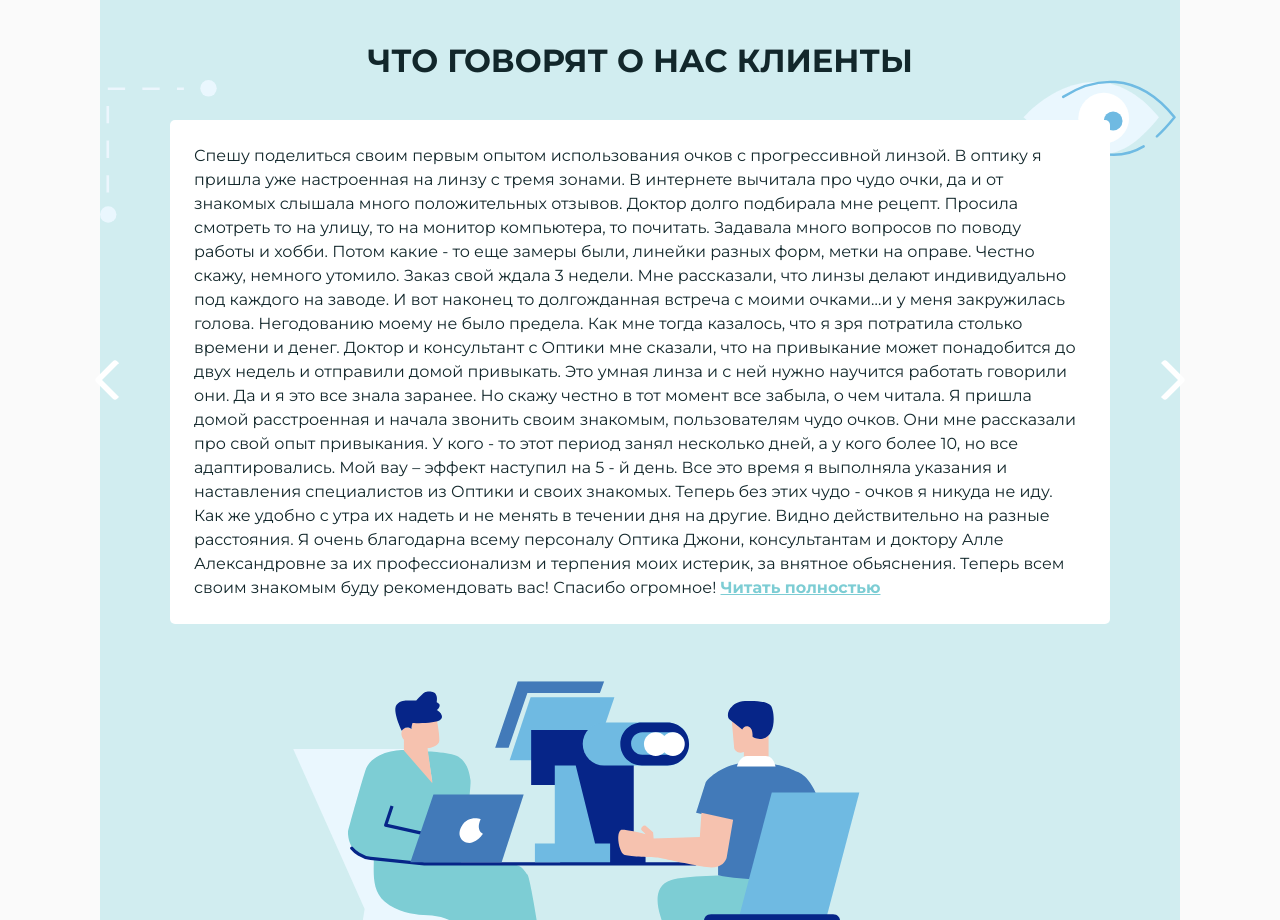
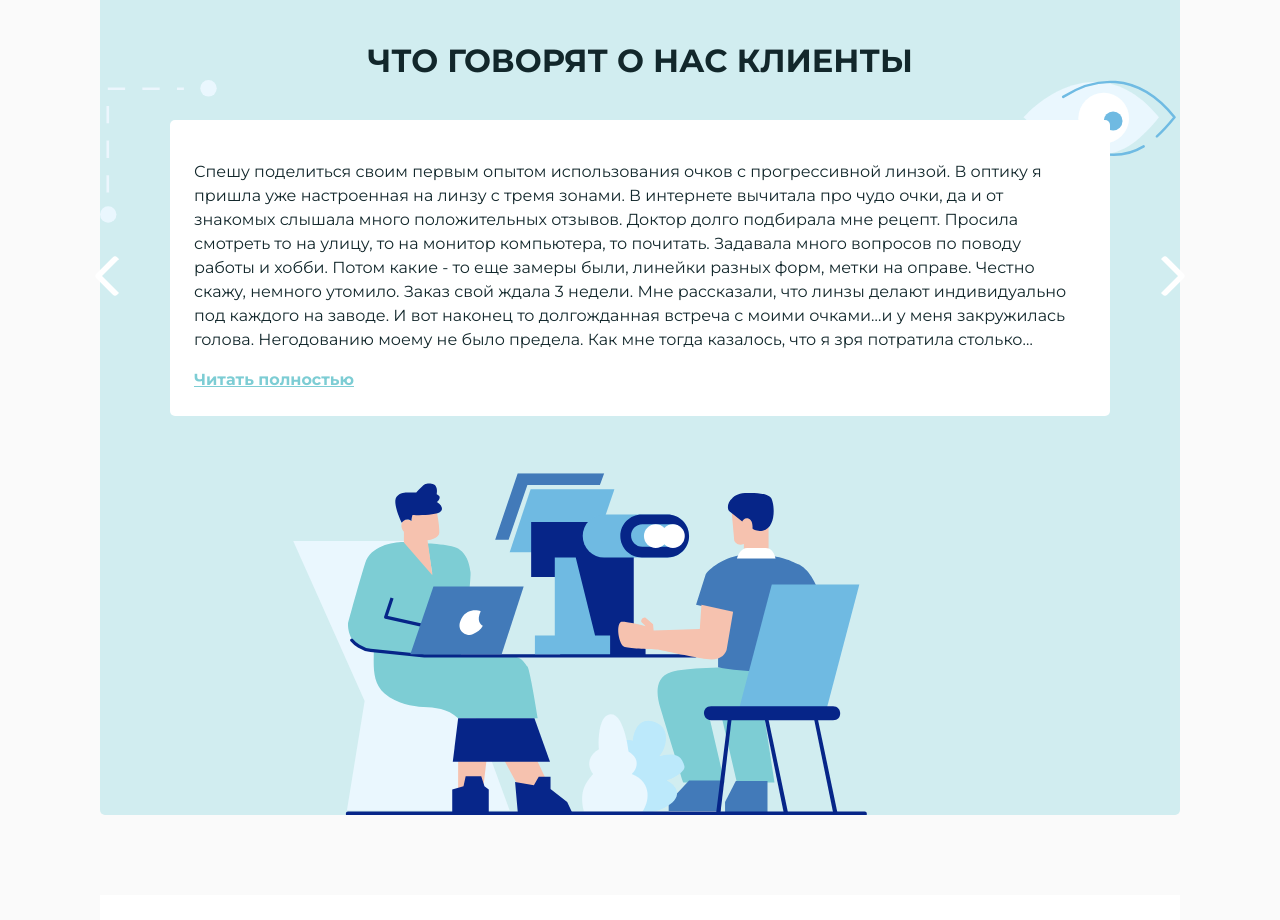
Before and after one commit to NikoraDmytro/optica_djoni, a Next.js app: page / in a window 1280 px wide. Shown: the part 4500-5420 px from the top of the page. Built offline with nearby package versions, Linux system fonts and the light colour scheme.

Commit message:
Added some styles for user comments section, so now every comment has show more/less functionality.

```diff
--- a/components/FrequentQuestions/FrequentQuestion.module.scss
+++ b/components/FrequentQuestions/FrequentQuestion.module.scss
@@ -16,6 +16,7 @@
 
 .questionBlock {
   padding: 1em;
+  cursor: pointer;
   margin-bottom: 1.5em;
   background-color: #e7f4f2;
   h2 {
@@ -45,7 +46,6 @@
   width: 12px;
   height: 12px;
   border: none;
-  cursor: pointer;
   border-radius: 2px;
   margin-right: 0.75em;
   transform: rotate(45deg);
--- a/components/FrequentQuestions/FrequentQuestions.tsx
+++ b/components/FrequentQuestions/FrequentQuestions.tsx
@@ -30,11 +30,12 @@ const Question = ({ question }: { question: Question }) => {
   };
 
   return (
-    <div className={className}>
+    <div className={className} onClick={handleClick} >
       <div className={styles.questionBlockHeader}>
         <h2>{question.text}</h2>
-        <button onClick={handleClick} className={buttonClassName} />
+        <button className={buttonClassName} />
       </div>
+
       {opened ? <p className={styles.answer}>{question.answer}</p> : null}
     </div>
   );
--- a/components/UserComments/components/Comment.module.scss
+++ b/components/UserComments/components/Comment.module.scss
@@ -1,14 +1,22 @@
 @use "../../../shared/styles/variables";
-
 .comment {
   z-index: 4;
   width: 940px;
   margin: 2.5em;
   padding: 1.5em;
   border-radius: 5px;
-  line-height: 1.5em;
   margin-bottom: 3.5em;
   background-color: white;
+}
+
+.commentText {
+  line-height: 1.5em;
+  &.short {
+    overflow: hidden;
+    display: -webkit-box;
+    -webkit-line-clamp: 8;
+    -webkit-box-orient: vertical;
+  }
 }
 
 .textExpander {
--- a/components/UserComments/components/Comment.tsx
+++ b/components/UserComments/components/Comment.tsx
@@ -1,3 +1,4 @@
+import classNames from "classnames";
 import { useState } from "react";
 import styles from "./Comment.module.scss";
 
@@ -14,7 +15,14 @@ export const Comment = ({ comment }: Props) => {
 
   return (
     <div className={styles.comment}>
-      {comment}{" "}
+      <p
+        className={classNames({
+          [styles.commentText]: true,
+          [styles.short]: !expanded,
+        })}
+      >
+        {comment}
+      </p>
       <strong onClick={expand} className={styles.textExpander}>
         {expanded ? "Скрыть" : "Читать полностью"}
       </strong>
```
